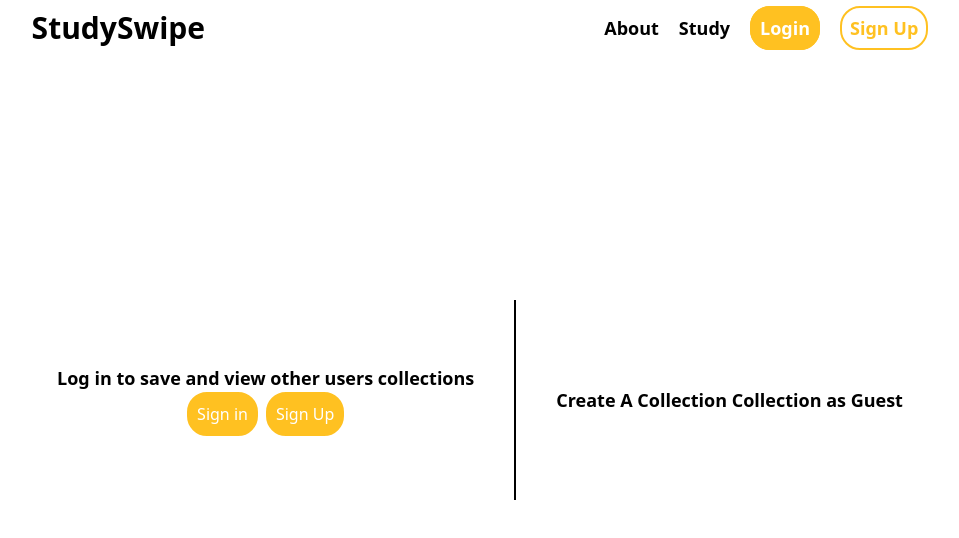
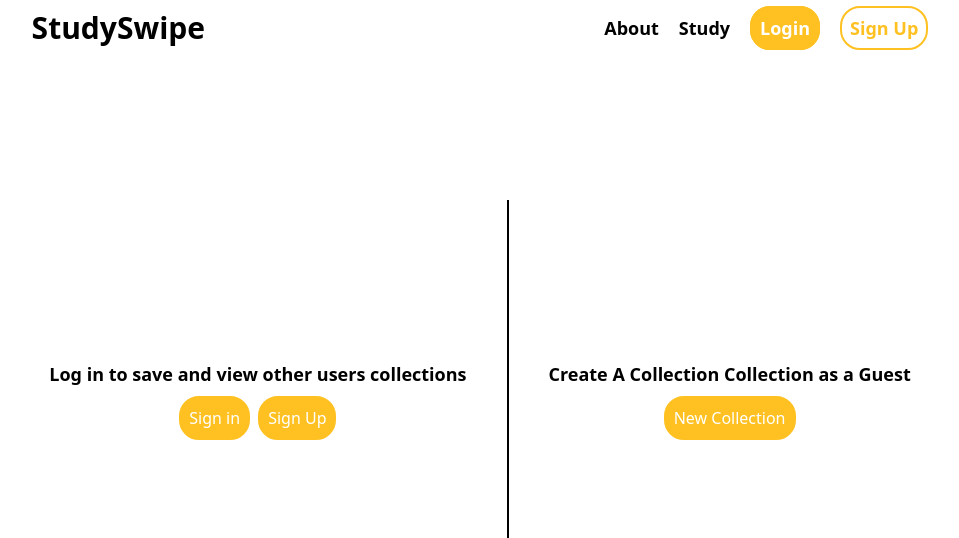
Before and after one commit to bayethelungah/Studyswipe, a React (Vite) app in the folder client/: page /study in a window 1280 px wide. Shown: the top 538 px of the page, without its empty margins (160-1119 px from the left). Built offline with nearby package versions, Linux system fonts and the light colour scheme.

Commit message:
Finished Prototyped Study page

```diff
--- a/client/src/Study.tsx
+++ b/client/src/Study.tsx
@@ -18,7 +18,7 @@
 function GuestDashboard() {
   return (
     <div className="flex justify-center items-center h-full">
-      <div className="flex flex-col justify-center items-center">
+      <div className="flex flex-col justify-center items-center gap-2">
         <h2 className="text-lg font-bold">
           Log in to save and view other users collections
         </h2>
@@ -31,11 +31,14 @@
           </a>
         </div>
       </div>
-      <Spacer height={200} classArgs="m-10" />
-      <div className="flex justify-center items-center">
+      <Spacer height={400} classArgs="m-10" />
+      <div className="flex justify-center items-center flex-col gap-2">
         <h2 className="text-lg font-bold">
-          Create A Collection Collection as Guest
+          Create A Collection Collection as a Guest
         </h2>
+        <a href="/Collections" className="btn p-2">
+          New Collection
+        </a>
       </div>
     </div>
   );
```
